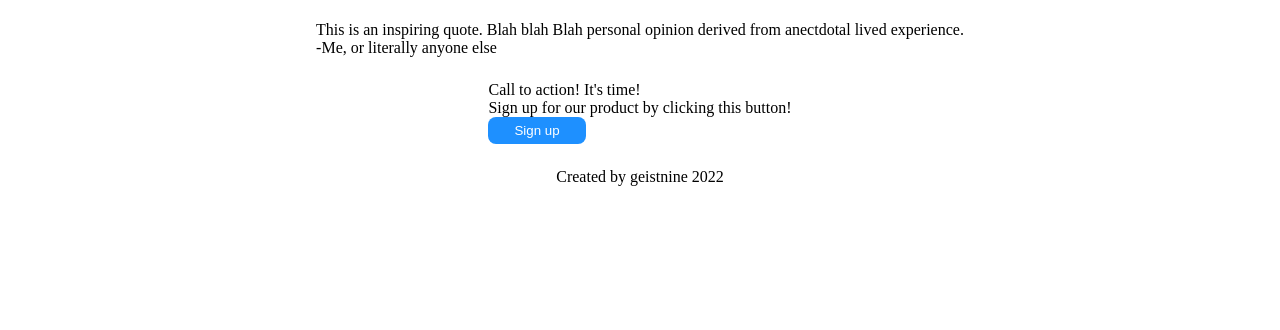
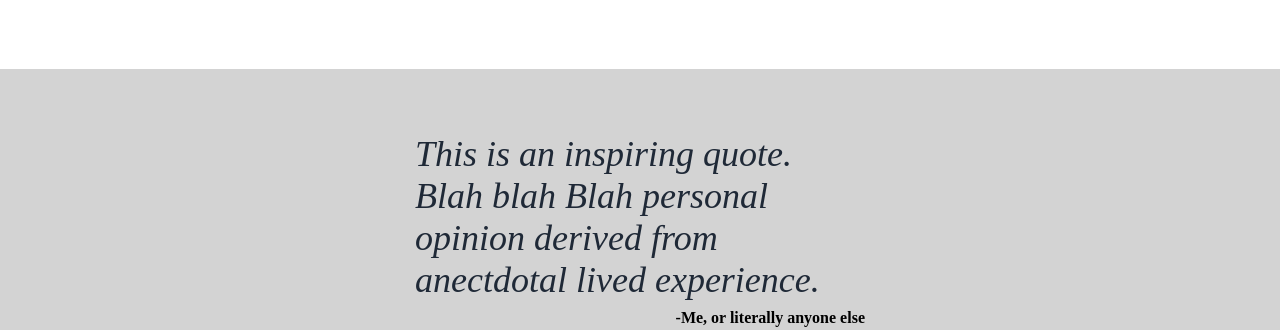
Before and after one commit to geistnine/LandingPage, a plain HTML site: page index.html in a window 1280 px wide. Shown: the part 732-1062 px from the top of the page. Before the commit the page ends 918 px from the top, so only its background shows below. Drawn offline with Linux system fonts and the light colour scheme.

Commit message:
Alignment for content section

```diff
--- a/index.html
+++ b/index.html
@@ -50,15 +50,17 @@
                 </div>
             </div>
             <div class="inspiration">
-                <div>This is an inspiring quote. Blah blah Blah
+                <div style="width:450px;flex-wrap:wrap;font-style:italic;font-size:36px;color: #1f2937;">This is an inspiring quote. Blah blah Blah
                     personal opinion derived from anectdotal lived experience.
                 </div>
-                <div>-Me, or literally anyone else</div>
+                <div style="text-align:right;width:450px;font-weight:bold;padding-top:8px;">-Me, or literally anyone else</div>
             </div>
             <div class="notice">
-                <div>Call to action! It's time!</div>
-                <div>Sign up for our product by clicking this button!</div>
-                <button>Sign up</button>
+                <div class="alert">
+                    <div style="font-size:18px;font-weight:bold;">Call to action! It's time!</div>
+                    <div>Sign up for our product by clicking this button!</div>
+                </div>
+                <button style="font-weight:bold;border-color: white";>Sign up</button>
             </div>
             <div class="footer">Created by geistnine 2022</div>
         </div>
--- a/styles.css
+++ b/styles.css
@@ -2,6 +2,7 @@ body {
     display: flex;
     flex-direction: column;
     margin: 0;
+
 }
 .header, .subheader {
     background-color: #1f2937;
@@ -75,7 +76,7 @@ button {
     flex-direction: column;
     justify-content: center;
     align-items: center;
-    gap: 24px;
+    gap: 48px;
 }
 .gallery {
     display: flex;
@@ -91,3 +92,32 @@ button {
     font-weight: bold;
     font-size: 24px;
 }
+.inspiration {
+    display: flex;
+    flex-direction: column;
+    justify-content: center;
+    align-items: center;
+    width: 100%;
+    background-color: rgb(211, 211, 211);
+    padding: 64px 0px;
+}
+
+.notice {
+    display: flex;
+    justify-content: space-between;
+    gap: 100px;
+    background-color: #3882f6;
+    padding: 40px 100px;
+    color: white;
+    border-radius: 7px;
+    margin: 24px;
+}
+.footer {
+    display: flex;
+    justify-content: center;
+    align-items: center;
+    width: 100%;
+    background-color: #1f2937;
+    padding: 32px 0;
+    color: white;
+}
```
